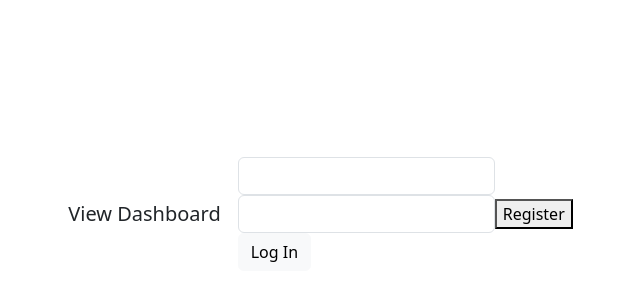
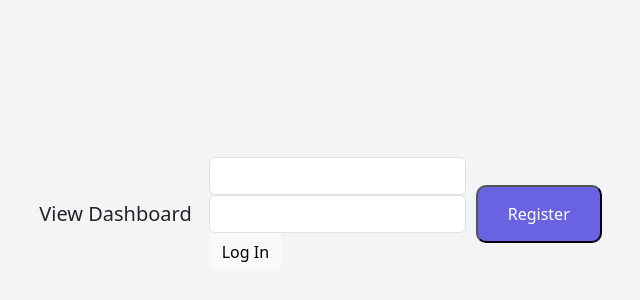
Before and after one commit to spncrkm/Penny_America, a React (Vite) app: page /login in a window 1280 px wide. Shown: the part 186-486 px from the top of the page, without its empty margins (328-968 px from the left). Built offline with nearby package versions, Linux system fonts and the light colour scheme.

Commit message:
more css

```diff
--- /dev/null
+++ b/src/components/Homepage.module.css
@@ -0,0 +1,22 @@
+
+
+.homepage {
+    background-color: var(--Neutral-100);
+    justify-content: center;
+    display: flex;
+    align-items: center;
+    height: 100vh;
+}
+
+.btn {
+    background-color: #6A63E1;
+    color: #fff;
+    padding: 15px 30px;
+    text-decoration: none;
+    border-radius: 10px;
+    margin-left: 10px;
+}
+
+.btn:hover {
+    background-color: rgb(162, 130, 236);
+}
--- a/src/components/Homepage.tsx
+++ b/src/components/Homepage.tsx
@@ -1,6 +1,9 @@
 
 import { Link, useNavigate } from "react-router-dom";
 import Login from "./Login";
+import styles from './Homepage.module.css'
+
+
 
 const HomePage = () => {
   const navigate = useNavigate();
@@ -10,12 +13,12 @@ const HomePage = () => {
     navigate('/register')
   }
   return (
-      <div className="homepage">
+      <div className={styles.homepage}>
         <Link to="/dashboard" className="btn btn-lg view-dashboard">
           View Dashboard
         </Link>
         <Login />
-        <button onClick={handleRegister}>
+        <button onClick={handleRegister} className={styles.btn}>
           Register
         </button>
       </div>
```
